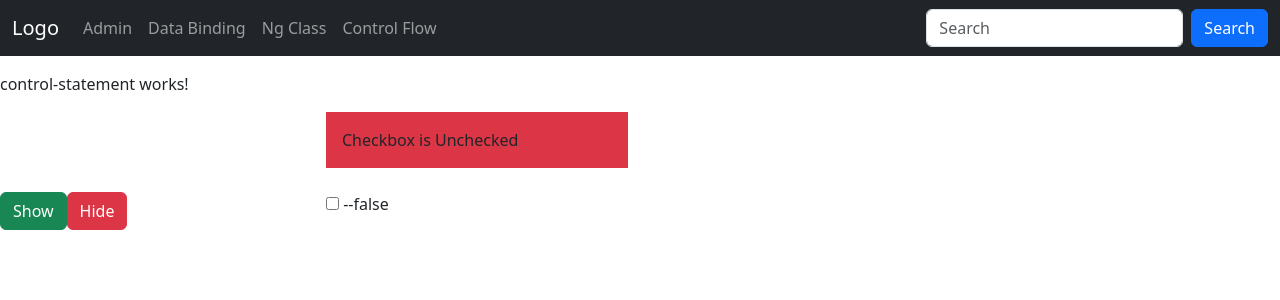
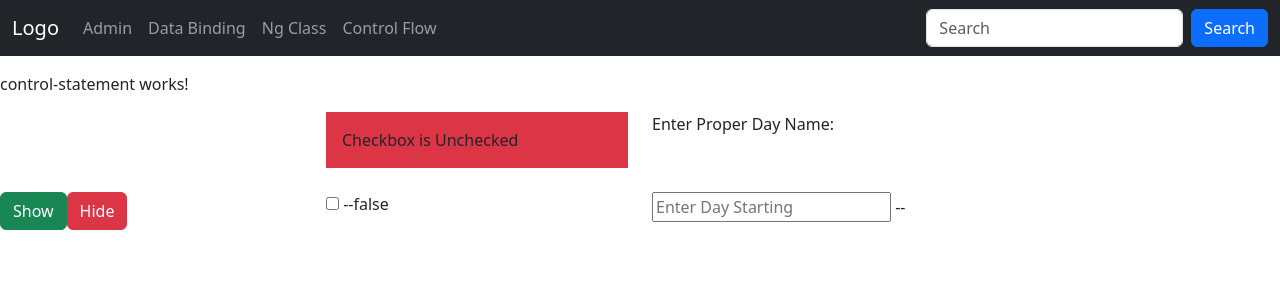
Before and after one commit to moh-faisal85/AngularJS, an Angular app in the folder Training.Angular19.Project/: page /control-faisal in a window 1280 px wide. Shown: the top 300 px of the page. Built offline with nearby package versions, Linux system fonts and the light colour scheme.

Commit message:
Part-6:Angular19-@if @else Ladder control flow statement implementation using checkbox

```diff
--- a/Training.Angular19.Project/src/app/components/control-statement/control-statement.component.html
+++ b/Training.Angular19.Project/src/app/components/control-statement/control-statement.component.html
@@ -20,6 +20,24 @@
         </div>
         }
     </div>
+    <div class="col-3">
+        @if(dayName == "mon")
+        {
+        <span>Monday</span>
+        }
+        @else if(dayName == "tue")
+        {
+        <span>Tuesday</span>
+        }
+        @else if(dayName == "wed")
+        {
+        <span>WednesDay</span>
+        }
+        @else {
+            <span>Enter Proper Day Name:</span>
+        }
+
+    </div>
 </div>
 <div class="row pt-4">
     <div class="col-3">
@@ -29,4 +47,8 @@
     <div class="col-3">
         <input type="checkbox" name="" id="" [(ngModel)]="isChecked" /> --{{isChecked}}
     </div>
+
+    <div class="col-3">
+        <input type="text" name="" id="" [(ngModel)]="dayName" maxlength="3" placeholder="Enter Day Starting"/> --{{dayName}}
+    </div>
 </div>
--- a/Training.Angular19.Project/src/app/components/control-statement/control-statement.component.ts
+++ b/Training.Angular19.Project/src/app/components/control-statement/control-statement.component.ts
@@ -10,7 +10,7 @@ import { FormsModule } from '@angular/forms';
 export class ControlStatementComponent {
 div1Visible:boolean = false;
 isChecked:boolean = false;
-
+dayName:string='';
 hideShowDiv1(isShow:boolean)
 {
 this.div1Visible=isShow;
```
